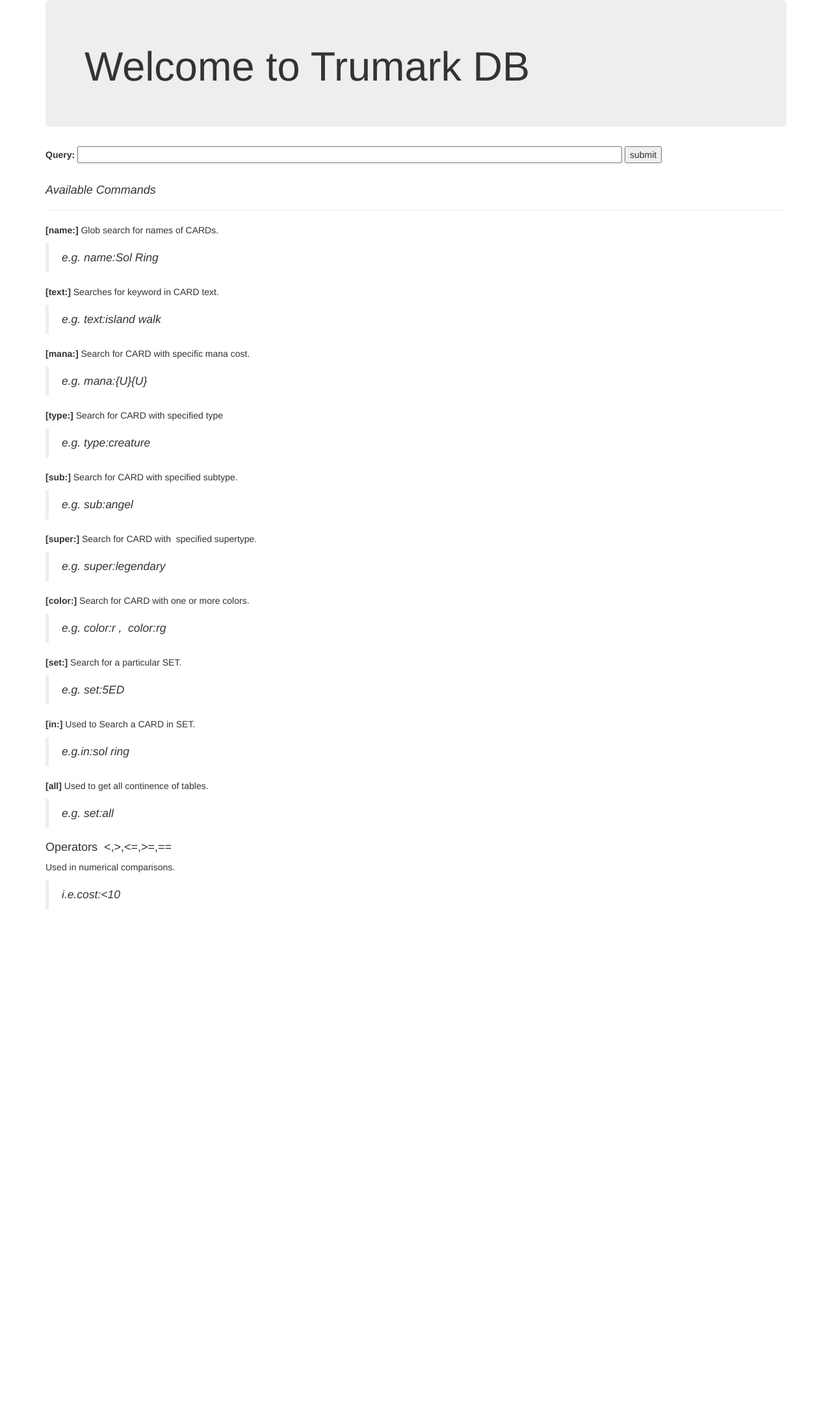
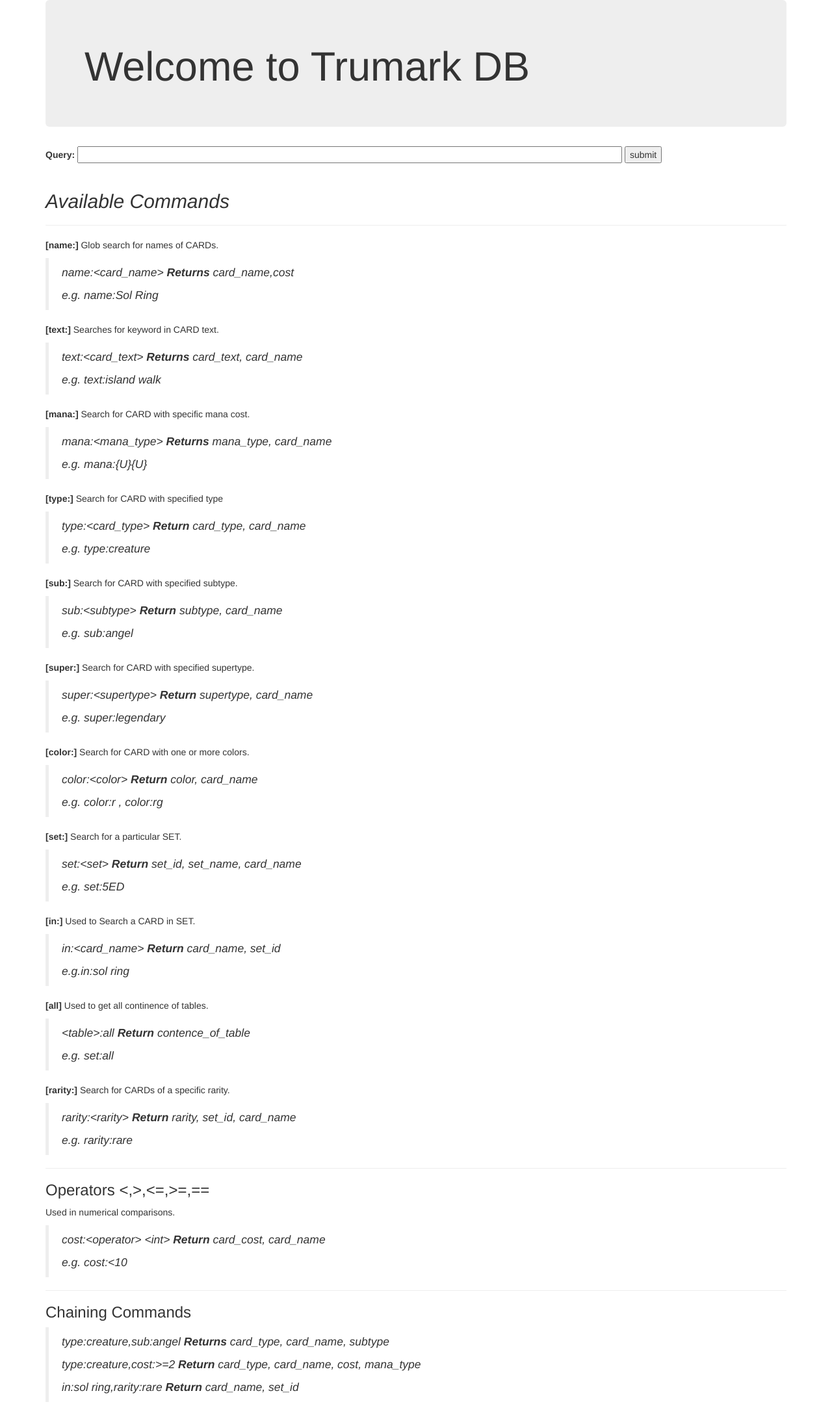
Before and after one commit to akilmarshall/trumark, a Flask app: page / in a window 1280 px wide. Shown: the whole page at 65% size. Before the commit the page ends 1399 px from the top, so only its background shows below. Run offline with Flask 2, Linux system fonts and the light colour scheme; some libraries are stand-ins or nearby versions.

Commit message:
added chained commands and forma with results

```diff
--- a/templates/index.html
+++ b/templates/index.html
@@ -31,52 +31,76 @@
         <input type="submit" value="submit">
         </form>
        <br>
-       <h4><span> <em> <span> Available Commands </span> </em> </span></h4>
+       <h2><span><em><span> Available Commands </span></em></span></h2>
 <hr />
 <p><strong> [name:] </strong> Glob search for names of CARDs.</p>
 <blockquote>
-<p><em> e.g. name:Sol Ring </em></p>
+<p><em>name:&lt;card_name&gt; <strong>Returns </strong>card_name,cost</em></p>
+<p><em>e.g. name:Sol Ring<br /></em></p>
 </blockquote>
 <p><strong> [text:] </strong> Searches for keyword in CARD text.</p>
 <blockquote>
+<p><em>text:&lt;card_text&gt; <strong>Returns</strong> card_text, card_name</em></p>
 <p><em> e.g. text:island walk </em></p>
 </blockquote>
 <p><strong> [mana:] </strong> Search for CARD with specific mana cost.</p>
 <blockquote>
-<p><em> e.g. mana:{U}{U} </em></p>
+<p><em>mana:&lt;mana_type&gt; <strong>Returns</strong> mana_type, card_name</em></p>
+<p><em>e.g. mana:{U}{U} </em></p>
 </blockquote>
 <p><strong> [type:] </strong> Search for CARD with specified type</p>
 <blockquote>
-<p><em> e.g. type:creature </em></p>
+<p><em>type:&lt;card_type&gt; <strong>Return</strong> card_type, card_name</em></p>
+<p><em>e.g. type:creature </em></p>
 </blockquote>
 <p><strong> [sub:] </strong> Search for CARD with specified subtype.</p>
 <blockquote>
-<p><em> e.g. sub:angel </em></p>
+<p><em>sub:&lt;subtype&gt; <strong>Return</strong> subtype, card_name</em></p>
+<p><em>e.g. sub:angel </em></p>
 </blockquote>
-<p><strong> [super:] </strong> Search for CARD with&nbsp; specified supertype.</p>
+<p><strong> [super:] </strong> Search for CARD with specified supertype.</p>
 <blockquote>
-<p><em> e.g. super:legendary </em></p>
+<p><em>super:&lt;supertype&gt; <strong>Return</strong> supertype, card_name</em></p>
+<p><em>e.g. super:legendary <br /></em></p>
 </blockquote>
 <p><strong> [color:] </strong> Search for CARD with one or more colors.</p>
 <blockquote>
-<p><em> e.g. color:r ,&nbsp; color:rg <br /> </em></p>
+<p><em>color:&lt;color&gt; <strong>Return</strong> color, card_name</em></p>
+<p><em>e.g. color:r , color:rg <br /></em></p>
 </blockquote>
 <p><strong>[set:]</strong> Search for a particular SET.</p>
 <blockquote>
+<p><em>set:&lt;set&gt; <strong>Return</strong> set_id, set_name, card_name</em></p>
 <p><em>e.g. set:5ED</em></p>
 </blockquote>
 <p><strong>[in:]</strong> Used to Search a CARD in SET.</p>
 <blockquote>
-<p><em>e.g.in:sol ring</em></p>
+<p><em>in:&lt;card_name&gt; <strong>Return</strong> card_name, set_id</em></p>
+<p><em>e.g.in:sol ring<br /></em></p>
 </blockquote>
 <p><strong>[all]</strong> Used to get all continence of tables.</p>
 <blockquote>
-<p><em>e.g. set:all<br /></em></p>
+<p><em>&lt;table&gt;:all <strong>Return</strong> contence_of_table</em></p>
+<p><em>e.g. set:all</em></p>
 </blockquote>
-<h4>Operators&nbsp; &lt;,&gt;,&lt;=,&gt;=,==</h4>
+<p><strong>[rarity:]</strong> Search for CARDs of a specific rarity.</p>
+<blockquote>
+<p><em>rarity:&lt;rarity&gt; <strong>Return</strong> rarity, set_id, card_name</em></p>
+<p><em>e.g. rarity:rare</em></p>
+</blockquote>
+<hr />
+<h3>Operators &lt;,&gt;,&lt;=,&gt;=,==</h3>
 <p>Used in numerical comparisons.</p>
 <blockquote>
-<p><em> i.e.cost:&lt;10 </em><em></em></p>
+<p><em>cost:&lt;operator&gt; &lt;int&gt; <strong>Return</strong> card_cost, card_name</em></p>
+<p><em>e.g. cost:&lt;10 </em></p>
+</blockquote>
+<hr />
+<h3>Chaining Commands</h3>
+<blockquote>
+<p><em>type:creature,sub:angel <strong>Returns</strong> card_type, card_name, subtype</em></p>
+<p><em>type:creature,cost:&gt;=2 <strong>Return</strong> card_type, card_name, cost, mana_type</em></p>
+<p><em>in:sol ring,rarity:rare <strong>Return</strong> card_name, set_id</em></p>
 </blockquote>
    </div>
 {%- endblock %}
```
